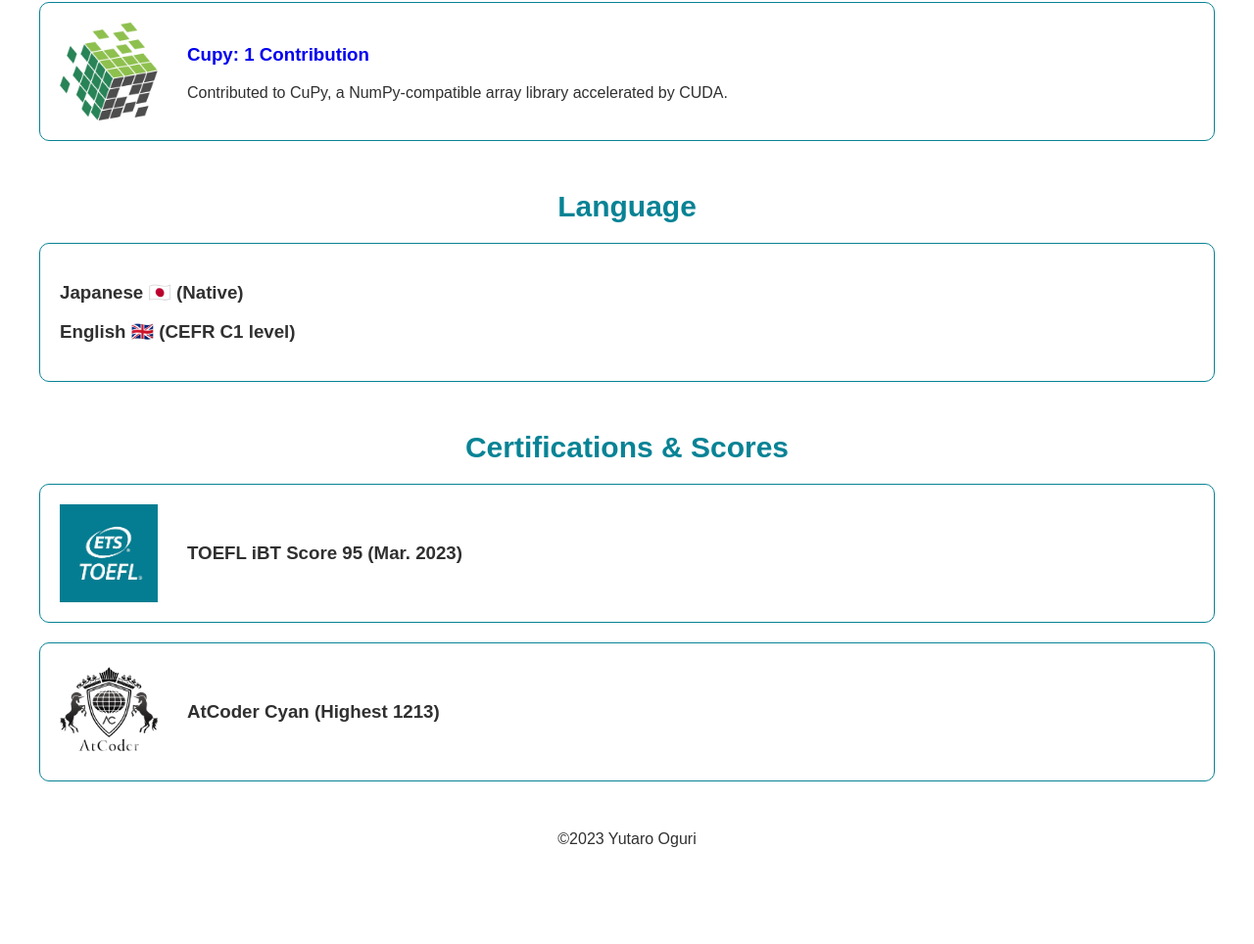
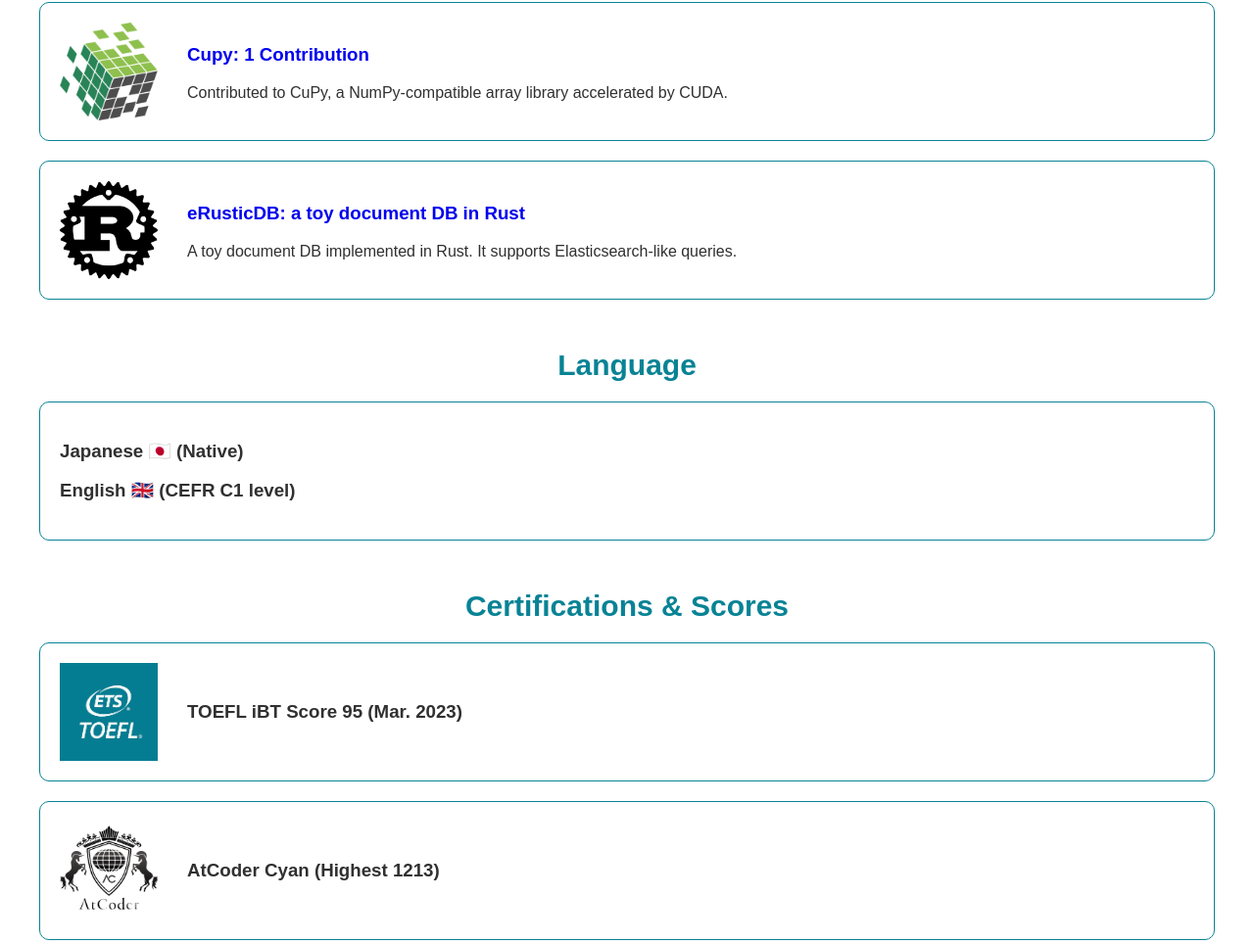
Before and after one commit to maronuu/maronuu.github.io, a plain HTML site: page index.html in a window 1280 px wide. Shown: the part 3556-4520 px from the top of the page at 98% size. Before the commit the page ends 4462 px from the top, so only its background shows below. Drawn offline with Linux system fonts and the light colour scheme.

Commit message:
update work

```diff
--- a/index.html
+++ b/index.html
@@ -369,6 +369,17 @@
           </div>
         </div>
       </div>
+      <div class="box">
+        <div class="item">
+          <img src="static/img/works/rust.png" alt="Works Icon">
+          <div>
+            <h3><a href="https://github.com/maronuu/eRusticDB">eRusticDB: a toy document DB in Rust</a></h3>
+            <p>
+              A toy document DB implemented in Rust. It supports Elasticsearch-like queries.<br>
+            </p>
+          </div>
+        </div>
+      </div>
     </section>
 
     <section class="section" id="language">
```
Also changed, not shown: static/img/works/rust.png (added).
